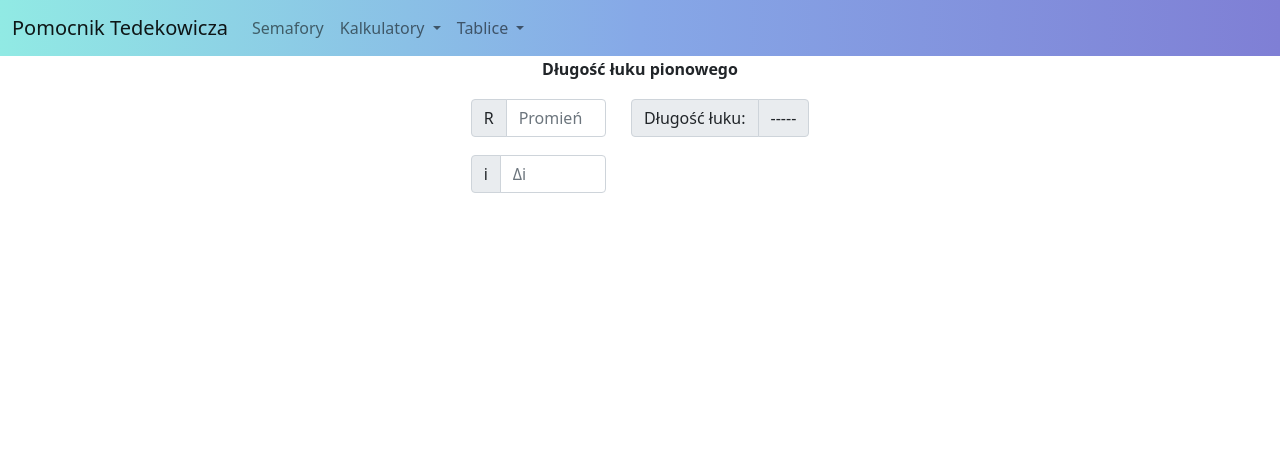
After one commit to PiotrDebicki/Pomocnik-tedekowicza, a Flask app: page /dlugosc-luku-pionowego in a window 1280 px wide. The commit adds this page. Shown: the top 450 px of the page. Run offline with Flask 2, Linux system fonts and the light colour scheme; some libraries are stand-ins or nearby versions.

Commit message:
added "Dlugosc luku pionowego"

```diff
--- a/app.py
+++ b/app.py
@@ -16,6 +16,11 @@ def index():
 def krzywe_przejsciowe():
     return render_template('krzywe-przejsciowe.html')
 
+#Strona /dlugosc-luku-pionowego
+@app.route('/dlugosc-luku-pionowego', methods=['GET', 'POST'])
+def dlugosc_luku_pionowego():
+    return render_template('dlugosc-luku-pionowego.html')
+
 @app.errorhandler(404)
 @app.errorhandler(500)
 def page_not_found(e):
--- a/templates/base.html
+++ b/templates/base.html
@@ -29,6 +29,7 @@
                         </a>
                         <ul class="dropdown-menu" aria-labelledby="navbarDropdownMenuLink">
                             <li><a class="dropdown-item" href="/krzywe-przejsciowe">Krzywe przejściowe</a></li>
+                            <li><a class="dropdown-item" href="/dlugosc-luku-pionowego">Długość łuku pionowego</a></li>
                         </ul>
                     </li>
                     <li class="nav-item dropdown">
--- /dev/null
+++ b/templates/dlugosc-luku-pionowego.html
@@ -0,0 +1,44 @@
+{% extends "base.html" %}
+
+{% block page_content %}
+<div>
+    <table style="margin-left: auto;margin-right: auto;">
+        <tr>
+            <th colspan="3">
+                <p>Długość łuku pionowego</p>
+            </th>
+        </tr>
+        <tr>
+            <td class="input-group mb-3">
+                <span class="input-group-text" id="basic-addon2">R</span>
+                <input type="text" class="form-control" placeholder="Promień" aria-describedby="basic-addon2" id="input1" oninput="count()" style="width: 100px;">
+            </td>
+            <td>
+                <span style="color: white;">.....</span>
+            </td>
+            <td class="input-group mb-3">
+                <span class="input-group-text" id="basic-addon3">Długość łuku:</span>
+                <span class="input-group-text" id="output1">-----</span>
+            </td>
+        </tr>
+        <tr>
+            <td class="input-group mb-3">
+                <span class="input-group-text" id="basic-addon2">i</span>
+                <input type="text" class="form-control" placeholder="&#916;i" aria-describedby="basic-addon2" id="input2" oninput="count()" style="width: 100px;">
+            </td>
+        </tr>
+    </table>
+</div>
+<script>
+    function count(){
+        var r = ~~document.getElementById('input1').value
+        var i = parseFloat(document.getElementById('input2').value)
+
+        var pi = Math.PI
+
+        var value = pi * r * i * 0.057 / 180
+
+        document.getElementById('output1').innerHTML = value
+}
+</script>
+{% endblock %}
```
